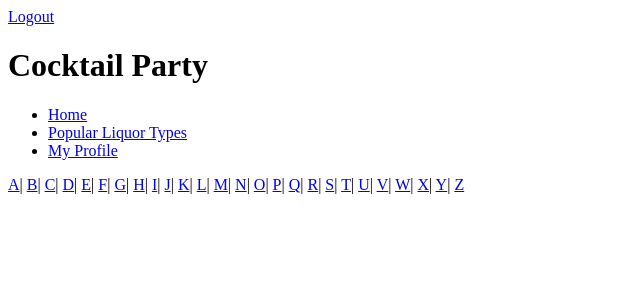
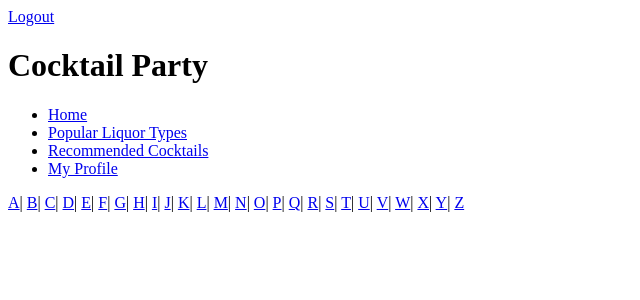
Before and after one commit to kerrylam/cocktail_party, a Flask app: page /cocktail/search in a window 1280 px wide. Shown: the top 300 px of the page, without its empty margins (0-640 px from the left). Run offline with Flask 2, Linux system fonts and the light colour scheme; the visitor is signed in with stand-in values (Sample User, id 1); data that the repository does not hold is empty.

Commit message:
added recommended cocktails feature

```diff
--- a/server.py
+++ b/server.py
@@ -2,6 +2,7 @@ from flask import Flask, render_template, request, flash, redirect, session, jso
 from model import connect_to_db, db, User, Event, Event_Cocktail
 import api
 import requests
+import random
 
 
 app = Flask(__name__)
@@ -81,8 +82,7 @@ def handle_login():
     if login_user:
         if login_user.password == password:
             session['user_id'] = login_user.user_id
-            flash(f'Hi {login_user.fname}!')
-            return redirect("/")
+            return redirect("/my_profile")
         else:
             flash('Incorrect password')
             return redirect('/login')
@@ -273,6 +273,39 @@ def browse_by_letter(letter):
                            results=results)
 
 
+@app.route('/recommended_cocktails')
+def recommended_cocktails():
+    """Display recommended cocktails based on User's favorites"""
+
+    user_id = session['user_id']
+    url = 'https://www.thecocktaildb.com/api/json/v1/1/lookup.php'
+    ingredient_url = 'https://www.thecocktaildb.com/api/json/v1/1/filter.php'
+    favorites = Event.query.filter_by(user_id=user_id, name="Favorites").first()
+    event_cocktails = Event_Cocktail.query.filter_by(event_id=favorites.event_id).all()
+    cocktail_id_list = []
+    ingredients = []
+    recommended_cocktails = []
+    for event_cocktail in event_cocktails:
+        cocktail_id_list.append(event_cocktail.cocktail_id)
+    for cocktail_id in cocktail_id_list:
+        response = requests.get(url, params= {'i': cocktail_id})
+        data = response.json()
+        result = data['drinks']
+        for cocktail in result:
+            ingredient = cocktail['strIngredient1']
+            ingredients.append(ingredient)
+    ingredients_set = set(ingredients)
+    for fave_ingredient in ingredients_set:
+        response = requests.get(ingredient_url, params= {'i': fave_ingredient})
+        data = response.json()
+        cocktails = data['drinks']
+        recommended_cocktails.append(cocktails)
+    recommended_cocktails_list = recommended_cocktails[0]
+    random_cocktails = random.sample(recommended_cocktails_list, 10)
+    return render_template('recommended-cocktails.html',
+                           results=random_cocktails)
+
+
 if __name__ == '__main__':
     app.debug = True
     connect_to_db(app)
--- a/templates/base.html
+++ b/templates/base.html
@@ -32,6 +32,9 @@
             <a href="/popular_liquor_types"> Popular Liquor Types </a>
         </li>
         {% if session %}
+            <li>
+                <a href="/recommended_cocktails"> Recommended Cocktails </a>
+            </li>
             <li>
                 <a href="/my_profile"> My Profile </a>
             </li>
```
Also changed, not shown: templates/recommended-cocktails.html (added, +17 -0 lines).
